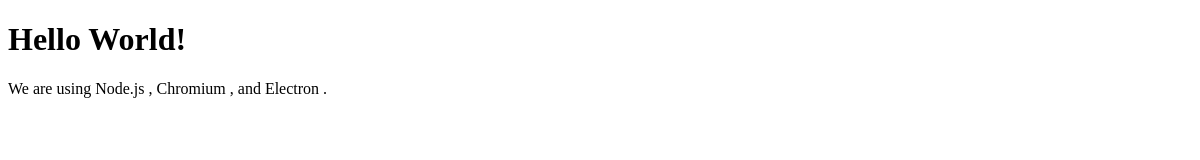
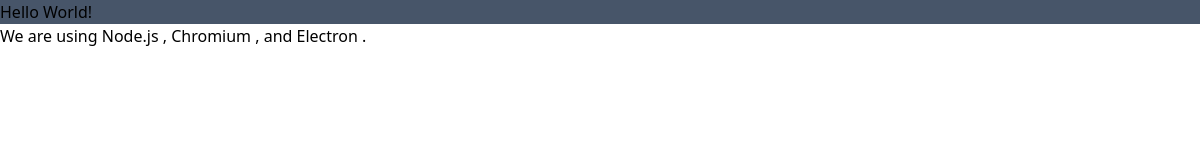
Before and after one commit to LordButter/Urlaubsplanung, an Electron app: page src/index.html in a window 1200 px wide. Drawn offline with Linux system fonts and the light colour scheme.

Commit message:
hinzufügen von tailwind

```diff
--- a/src/index.html
+++ b/src/index.html
@@ -5,9 +5,10 @@
     <!-- https://developer.mozilla.org/en-US/docs/Web/HTTP/CSP -->
     <meta http-equiv="Content-Security-Policy" content="default-src 'self'; script-src 'self'">
     <title>Hello World!</title>
+    <link rel="stylesheet" href="styles/dist/output.css">
   </head>
   <body>
-    <h1>Hello World!</h1>
+    <h1 class="bg-slate-600">Hello World!</h1>
     We are using Node.js <span id="node-version"></span>,
     Chromium <span id="chrome-version"></span>,
     and Electron <span id="electron-version"></span>.
--- a/src/index.js
+++ b/src/index.js
@@ -4,8 +4,8 @@
 const createWindow = () => {
     const win = new BrowserWindow({
         autoHideMenuBar: true,
-        width: 800,
-        height: 600,
+        width: 1200,
+        height: 800,
         webPreferences: {
             preload: path.join(__dirname, 'preload.js')
         }
--- /dev/null
+++ b/src/styles/src/input.css
@@ -0,0 +1,3 @@
+@tailwind base;
+@tailwind components;
+@tailwind utilities;
--- /dev/null
+++ b/tailwind.config.js
@@ -0,0 +1,8 @@
+/** @type {import('tailwindcss').Config} */
+module.exports = {
+  content: ["./src/**/*.{html,js}"],
+  theme: {
+    extend: {},
+  },
+  plugins: [],
+}
```
Also changed, not shown: package.json (+6 -2 lines), src/styles/dist/output.css (added), 2 other files.
